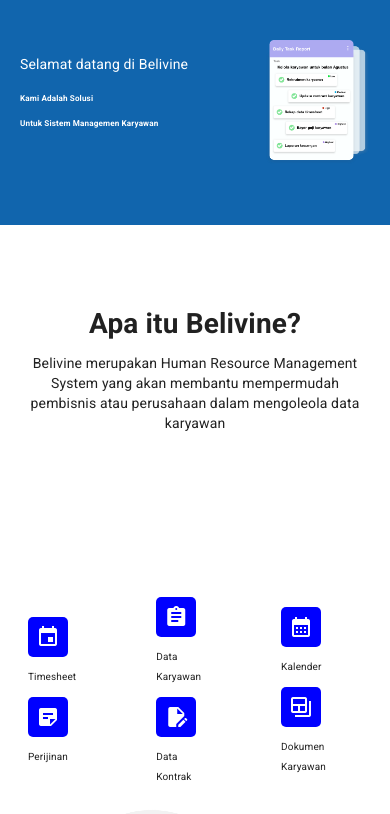
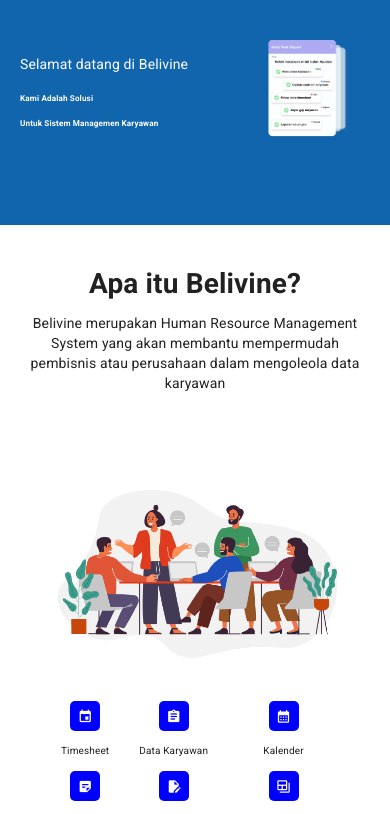
Before and after one commit to belivine/belivine.github.io, a Nuxt app: page / in a window 390 px wide. Shown: the top 814 px of the page. Built offline with nearby package versions, Linux system fonts and the light colour scheme.

Commit message:
make responsive

```diff
--- a/pages/index.vue
+++ b/pages/index.vue
@@ -29,24 +29,24 @@
 
       <div id="feature" class="section">
         <div class="md-layout md-gutter" v-for="(feature, idx) in features" :key="idx">
-          <div class="md-layout-item md-medium-size-100 md-small-size-100 md-xsmall-size-100 right" v-if="idx % 2 == 0" style="align-items: center">
+          <div class="md-layout-item right reverse" v-if="idx % 2 == 0" style="margin-top: 2.188rem">
             <div v-for="(val, i) in feature.featureList" :key="i" >
-              <div class="single-item md-layout-item md-medium-size-30 md-small-size-30 md-xsmall-size-30" v-for="(list, index) in val" :key="index">
+              <div class="single-item md-layout-item" v-for="(list, index) in val" :key="index">
                 <md-icon class="item-icon" style="display: flex !important; justify-content: center; color: white">{{list.icon}}</md-icon>
                 <p style="text-align: center; font-size: 0.625rem">{{ list.label }}</p>
               </div>
             </div>
           </div>
-          <div v-if="idx % 2 == 0" class="md-layout-item md-medium-size-30 md-small-size-30 md-xsmall-size-100">
+          <div v-if="idx % 2 == 0" class="reverse md-layout-item">
             <img :src="require(`~/assets/images/${feature.image}`)" alt="" />
           </div>
 
           <div v-if="idx % 2 !== 0" class="md-layout-item right">
             <img :src="require(`~/assets/images/${feature.image}`)" alt="" />
           </div>
-          <div class="md-layout-item md-medium-size-100 md-small-size-100 md-xsmall-size-100" v-if="idx % 2 !== 0" style="align-items: center; display: flex">
+          <div class="md-layout-item" v-if="idx % 2 !== 0" style="margin-top: 8.125rem; display: flex">
             <div v-for="(val, i) in feature.featureList" :key="i" >
-              <div class="single-item md-layout-item md-medium-size-30 md-small-size-30 md-xsmall-size-30" v-for="(list, index) in val" :key="index">
+              <div class="single-item md-layout-item" v-for="(list, index) in val" :key="index">
                 <md-icon class="item-icon" style="display: flex !important; justify-content: center; color: white">{{list.icon}}</md-icon>
                 <p style="text-align: center; font-size: 0.625rem">{{ list.label }}</p>
               </div>
@@ -293,7 +293,7 @@
 }
 
 #banner .banner-right img {
-  width: 100%;
+  width: 80%;
 }
 
 #banner .banner-left {
@@ -381,13 +381,68 @@
 
 }
 
-@media (max-width: 1450px) {
+@media (max-width: 1575px) {
   .container {
     margin: 0 9.375rem;
   }
 
   .md-toolbar {
     padding: 0 9.375rem;
+  }
+}
+
+@media (max-width: 1244px) {
+  .container .md-layout-item .single-item {
+    padding: 0 1.563rem;
+  }
+}
+
+@media (max-width: 1063px) {
+  .container .md-layout-item .single-item {
+    padding: 0 0.938rem;
+  }
+}
+
+@media (max-width: 946px) {
+  .container {
+    margin: 0 1.25rem;
+  }
+}
+
+@media (max-width: 694px) {
+  .container .md-layout-item .single-item .item-icon {
+    padding: 0.938rem;
+    font-size: 0.938rem !important;
+  }
+}
+
+@media (max-width: 667px) {
+  .md-layout {
+    flex-flow: column;
+  }
+
+  .md-layout-item.right.reverse {
+    order: 2;
+    justify-content: center;
+  }
+
+  .md-layout-item.reverse {
+    order: 1;
+    justify-content: center;
+  }
+
+  .md-layout-item.right {
+    justify-content: center;
+  }
+
+  .md-layout-item {
+    justify-content: center;
+    margin-top: 0;
+  }
+
+  .section {
+    padding-top: 0.625rem;
+    padding-bottom: 0.625rem;
   }
 }
 
```
